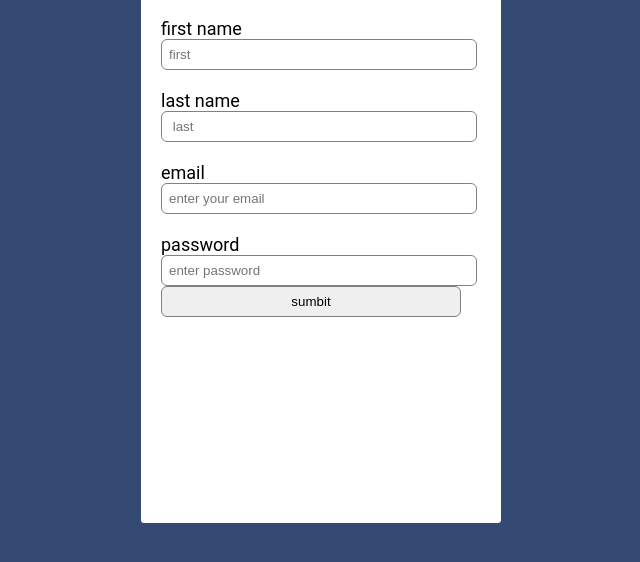
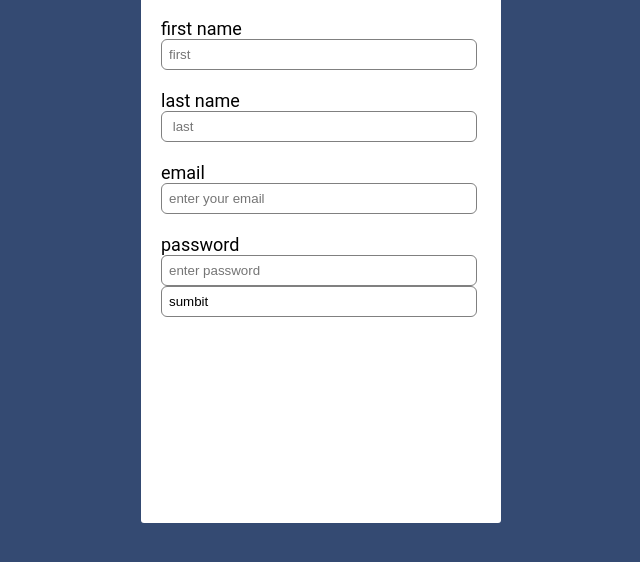
Before and after one commit to beshoybahaa/beshoyemad.github.io, a plain HTML site: page index.html in a window 1280 px wide. Shown: the part 118-680 px from the top of the page, without its empty margins (319-959 px from the left). Drawn offline with Linux system fonts and the light colour scheme.

Commit message:
update 0.2

```diff
--- a/index.html
+++ b/index.html
@@ -22,7 +22,7 @@
             <input id="txt3" type="email" placeholder="enter your email">
             <label>password</label>
             <input id="txt4" type="password" placeholder="enter password">
-            <input type="button" value="sumbit" onclick="passvalues();" />
+            <input type="sumbit" value="sumbit" onclick="passvalues();" />
 
 
 
```
